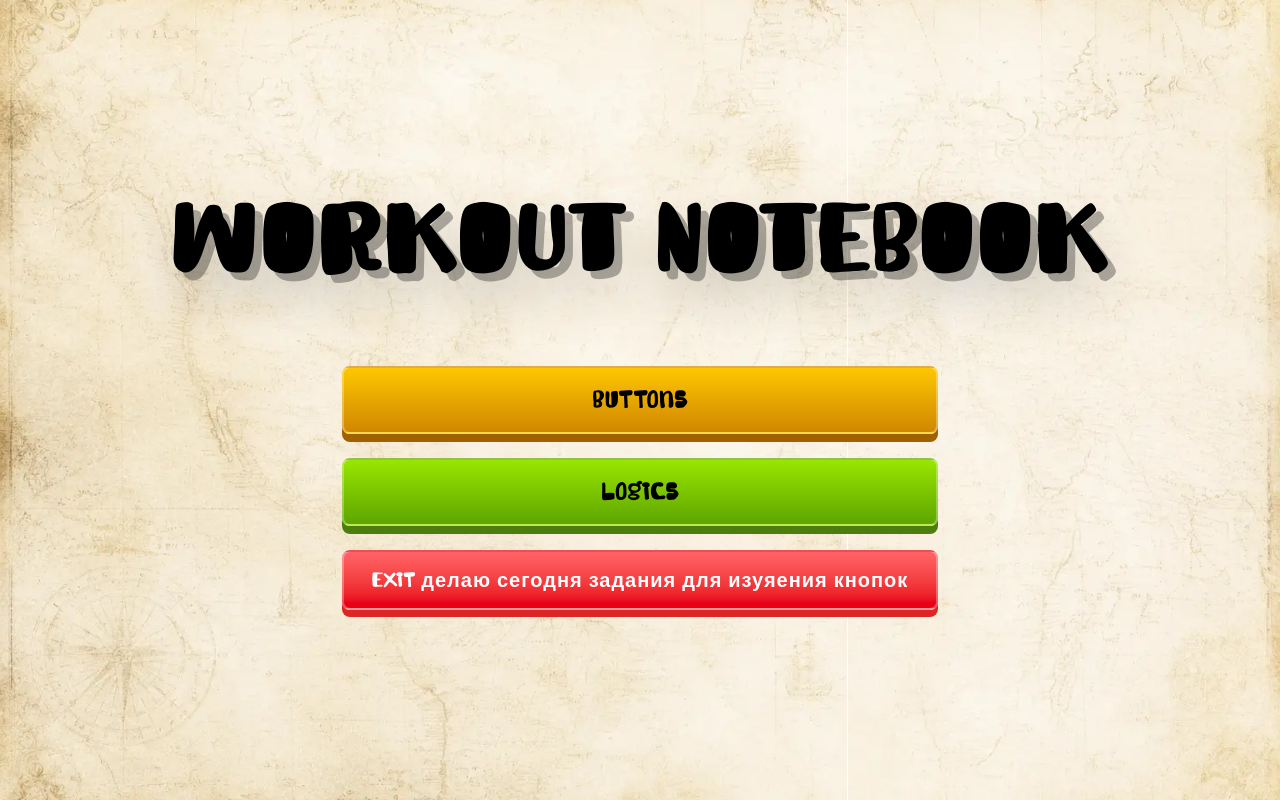
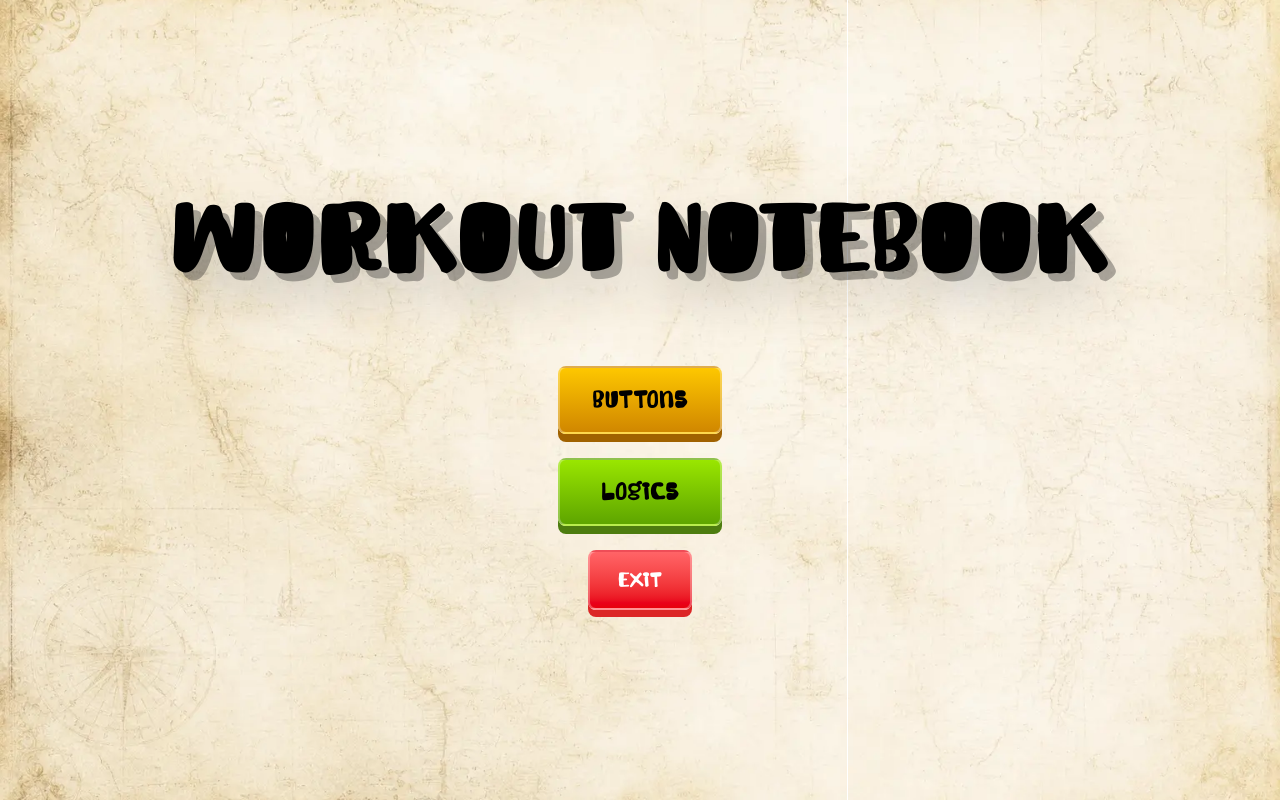
Before and after one commit to OstrovskyIv/training_functions_of_websites, a Vue app in the folder training/: page / in a window 1280 px wide. Built offline with nearby package versions, Linux system fonts and the light colour scheme; the HTML template or start-up script is replaced by a standard one.

Commit message:
Изуяение материала и откат изменений

```diff
--- a/training/src/components/Buttons/ButtonsExit.vue
+++ b/training/src/components/Buttons/ButtonsExit.vue
@@ -24,6 +24,6 @@
       cursor-pointer
       w-auto
     ">
-    Exit делаю сегодня задания для изуяения кнопок
+    Exit
   </button>
 </template>
```
